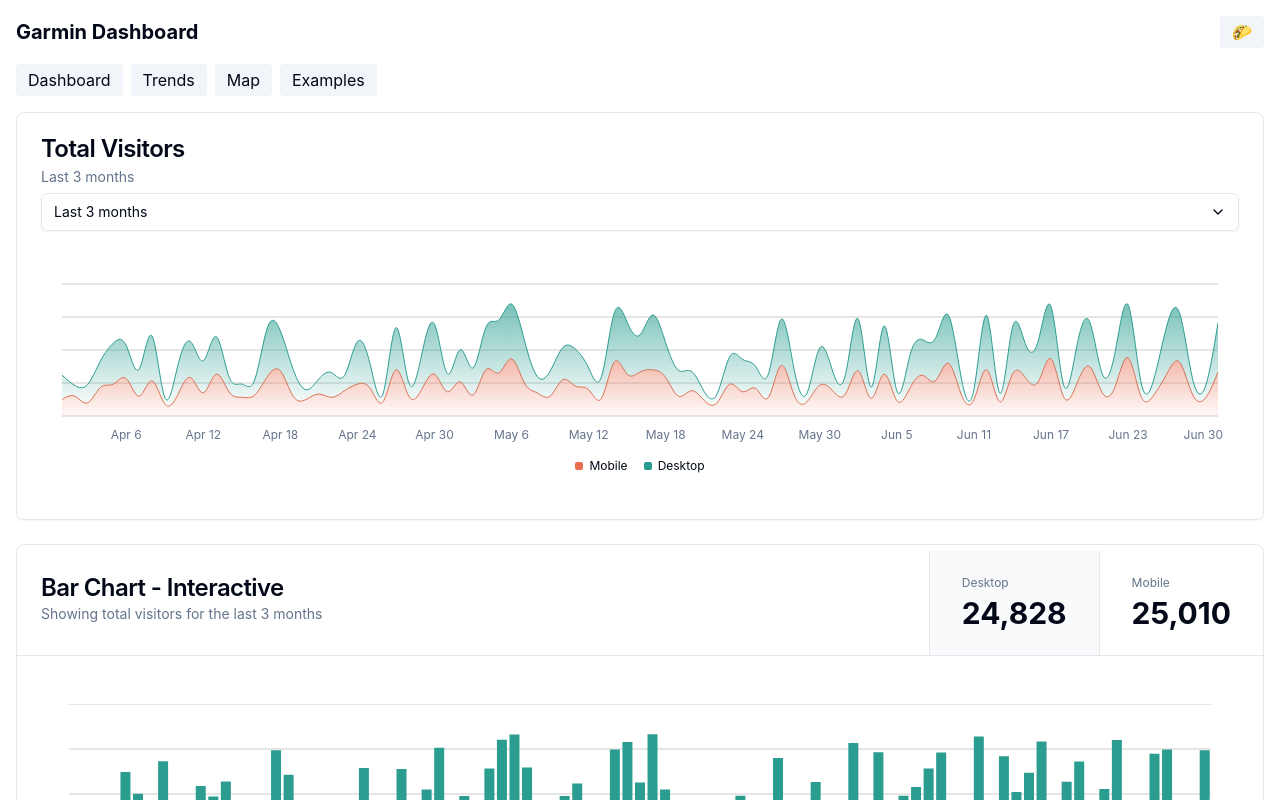
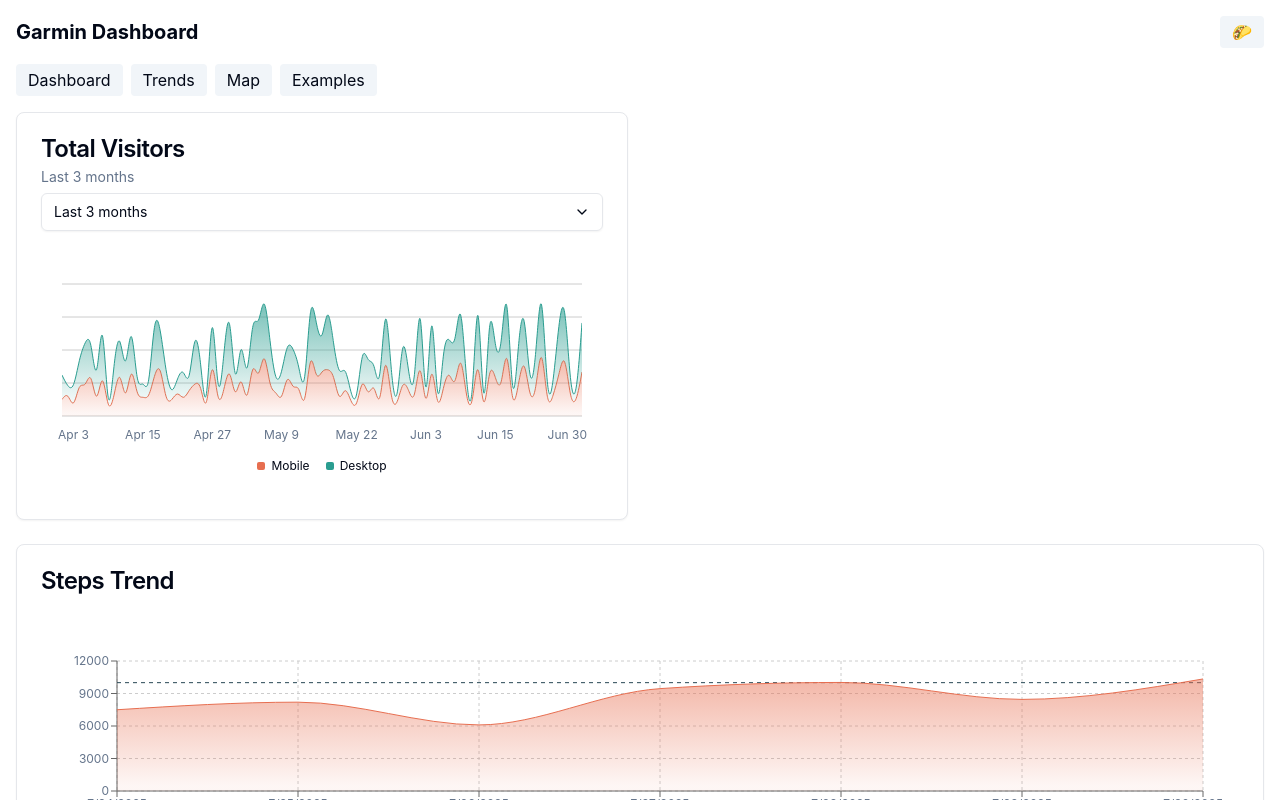
Before and after one commit to osmond/improved-system, a React (Vite) app: page / in a window 1280 px wide. Both pictures are taken after a click on the button "Examples". Shown: the top 800 px of the page. Built offline with nearby package versions, Linux system fonts and the light colour scheme.

Commit message:
feat: add StepsTrendWithGoal chart

```diff
--- /dev/null
+++ b/src/components/dashboard/StepsTrendWithGoal.tsx
@@ -0,0 +1,86 @@
+import {
+  ChartContainer,
+  ChartTooltip,
+  ChartTooltipContent,
+  AreaChart,
+  Area,
+  Line,
+  CartesianGrid,
+  XAxis,
+  YAxis,
+  ReferenceLine,
+} from "@/components/ui/chart";
+import ChartCard from "./ChartCard";
+import type { ChartConfig } from "@/components/ui/chart";
+import type { GarminDay } from "@/lib/api";
+import { useMemo } from "react";
+
+export interface StepsTrendWithGoalProps {
+  data: GarminDay[];
+  /** Goal for ReferenceLine */
+  goal?: number;
+  /** Window size for moving average */
+  window?: number;
+}
+
+export function StepsTrendWithGoal({
+  data,
+  goal = 10000,
+  window = 7,
+}: StepsTrendWithGoalProps) {
+  const dataWithAvg = useMemo(() => {
+    return data.map((d, idx) => {
+      const start = Math.max(0, idx - window + 1);
+      const slice = data.slice(start, idx + 1);
+      const avg = slice.reduce((sum, val) => sum + val.steps, 0) / slice.length;
+      return { ...d, avg };
+    });
+  }, [data, window]);
+
+  const chartConfig = {
+    steps: { label: "Steps", color: "hsl(var(--chart-1))" },
+    avg: { label: `${window}d Avg`, color: "hsl(var(--chart-2))" },
+    goal: { label: "Goal", color: "hsl(var(--chart-3))" },
+  } satisfies ChartConfig;
+
+  return (
+    <ChartCard title="Steps Trend" className="md:col-span-2">
+      <ChartContainer config={chartConfig} className="h-60">
+        <AreaChart data={dataWithAvg} margin={{ top: 20, right: 20, bottom: 20, left: 0 }}>
+          <defs>
+            <linearGradient id="fillSteps" x1="0" y1="0" x2="0" y2="1">
+              <stop offset="5%" stopColor="hsl(var(--chart-1))" stopOpacity={0.8} />
+              <stop offset="95%" stopColor="hsl(var(--chart-1))" stopOpacity={0.1} />
+            </linearGradient>
+          </defs>
+          <CartesianGrid strokeDasharray="3 3" />
+          <XAxis dataKey="date" tickFormatter={(d) => new Date(d).toLocaleDateString()} />
+          <YAxis />
+          <ReferenceLine y={goal} stroke={chartConfig.goal.color} strokeDasharray="4 4" />
+          <ChartTooltip
+            content={
+              <ChartTooltipContent
+                nameKey="steps"
+                labelFormatter={(d) =>
+                  new Date(d).toLocaleDateString("en-US", {
+                    month: "short",
+                    day: "numeric",
+                  })
+                }
+              />
+            }
+          />
+          <Area
+            dataKey="steps"
+            type="monotone"
+            stroke={chartConfig.steps.color}
+            fill="url(#fillSteps)"
+          />
+          <Line dataKey="avg" type="monotone" stroke={chartConfig.avg.color} dot={false} />
+        </AreaChart>
+      </ChartContainer>
+    </ChartCard>
+  );
+}
+
+export default StepsTrendWithGoal;
--- a/src/components/dashboard/index.ts
+++ b/src/components/dashboard/index.ts
@@ -4,3 +4,4 @@ export * from "./ProgressRing";
 export * from "./ActivitiesChart";
 export * from "./StepsChart";
 export * from "./DailyStepsChart";
+export * from "./StepsTrendWithGoal";
--- a/src/pages/Examples.tsx
+++ b/src/pages/Examples.tsx
@@ -14,12 +14,16 @@ import ChartPieDonut from "@/components/examples/PieChartDonut";
 import ChartRadarDots from "@/components/examples/RadarChartDots";
 import ChartBarMixed from "@/components/examples/BarChartMixed";
 import ChartBarLabelCustom from "@/components/examples/BarChartLabelCustom";
+import { mockDailySteps } from "@/lib/api";
+import StepsTrendWithGoal from "@/components/dashboard/StepsTrendWithGoal";
 
 
 export default function Examples() {
   return (
     <div className="grid gap-6">
       <AreaChartInteractive />
+
+      <StepsTrendWithGoal data={mockDailySteps} />
 
       <BarChartInteractive />
 
```
